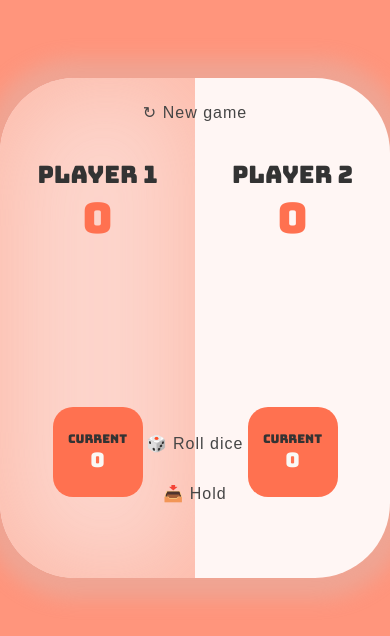
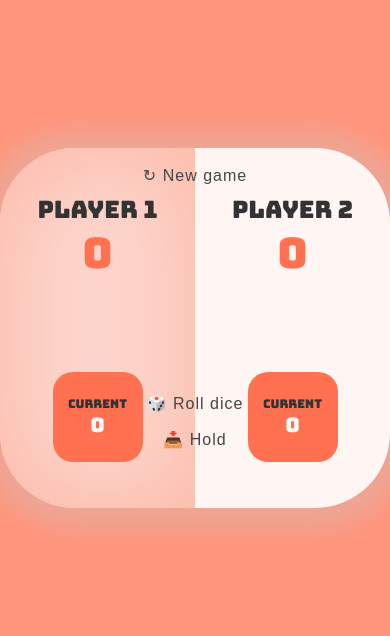
Before and after one commit to IulianGabriel/Pig-Game, a plain HTML site: page game.html in a window 390 px wide. Shown: the part 122-758 px from the top of the page. Drawn offline with Linux system fonts and the light colour scheme.

Commit message:
Add files via upload

```diff
--- a/gamestyle.css
+++ b/gamestyle.css
@@ -110,7 +110,7 @@ align-items: center;
     border-top-left-radius: 75px;
     border-bottom-left-radius: 75px;
     box-shadow: inset 1px 1px 100px 1px #fd9e868f;
-    transition: 0.75s;
+    transition: 0.5s;
 
 }
 
@@ -119,7 +119,7 @@ align-items: center;
     border-top-right-radius: 75px;
     border-bottom-right-radius: 75px;
     box-shadow: inset 1px 1px 100px 1px #fd9e868f;
-    transition: 0.75s;
+    transition: 0.5s;
 }
 
 .dice{
@@ -284,6 +284,10 @@ align-items: center;
     .p1-current-score{
         font-size: 20px;
     }
+    .box-div{
+
+        height: 50%;
+    }
 }
 
 @media screen and (max-width: 450px){
@@ -314,4 +318,13 @@ align-items: center;
     .p1-final-score{
         font-size: 42px;
     }
+    .box-div{
+        height: 45%;
+    }
 }
+
+@media screen and (max-width: 400px){
+    .box-div{
+        height: 40%;
+    }
+}
```
